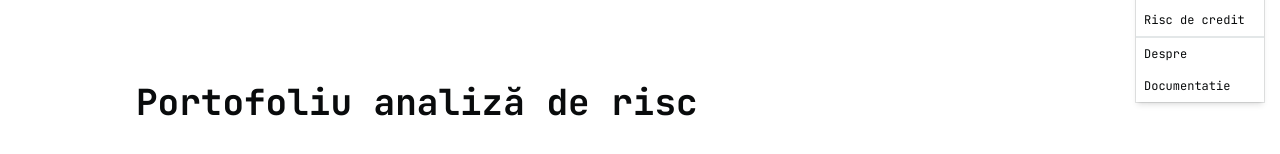
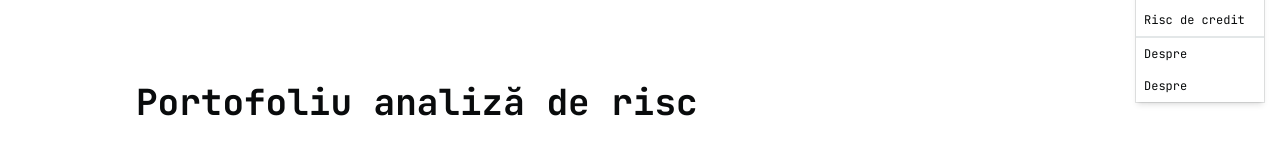
Before and after one commit to itsthevictor/risk, a Next.js app in the folder frontend/: page / in a window 1280 px wide. Both pictures are taken after a click on the button "Navigare". Shown: the part 128-282 px from the top of the page. Built offline with nearby package versions, Linux system fonts and the light colour scheme.

Commit message:
feat: remove AboutPage component and update Header dropdown label formatting

```diff
--- a/frontend/components/header.tsx
+++ b/frontend/components/header.tsx
@@ -37,7 +37,7 @@ const Header = () => {
 
         <DropdownMenu open={isOpen} onOpenChange={setIsOpen}>
           <DropdownMenuTrigger render={<Button variant='outline' />}>
-            {currentLabel}{' '}
+            {currentLabel}
             {isOpen ? (
               <IconChevronUp className='ml-2 h-4 w-4' />
             ) : (
@@ -61,7 +61,9 @@ const Header = () => {
             <DropdownMenuSeparator />
             <DropdownMenuGroup>
               <DropdownMenuItem>Despre</DropdownMenuItem>
-              <DropdownMenuItem>Documentatie</DropdownMenuItem>
+              <Link href='/about' className='w-full'>
+                <DropdownMenuItem>Despre</DropdownMenuItem>
+              </Link>
             </DropdownMenuGroup>
           </DropdownMenuContent>
         </DropdownMenu>
```
Also changed, not shown: frontend/app/about/page.tsx (renamed from frontend/app/despre/page.tsx).
